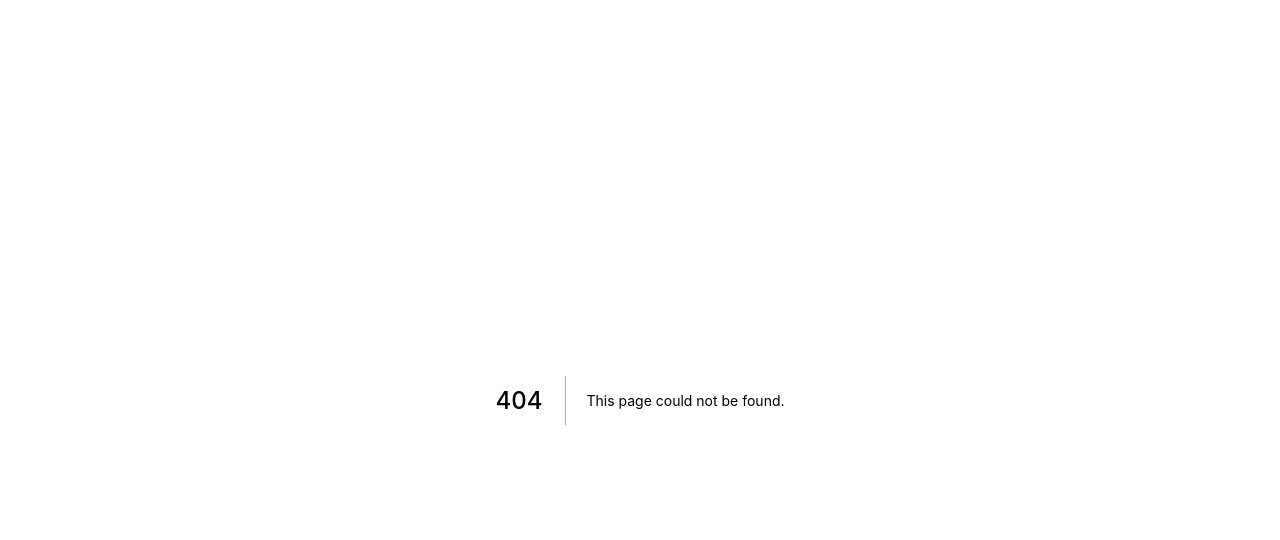
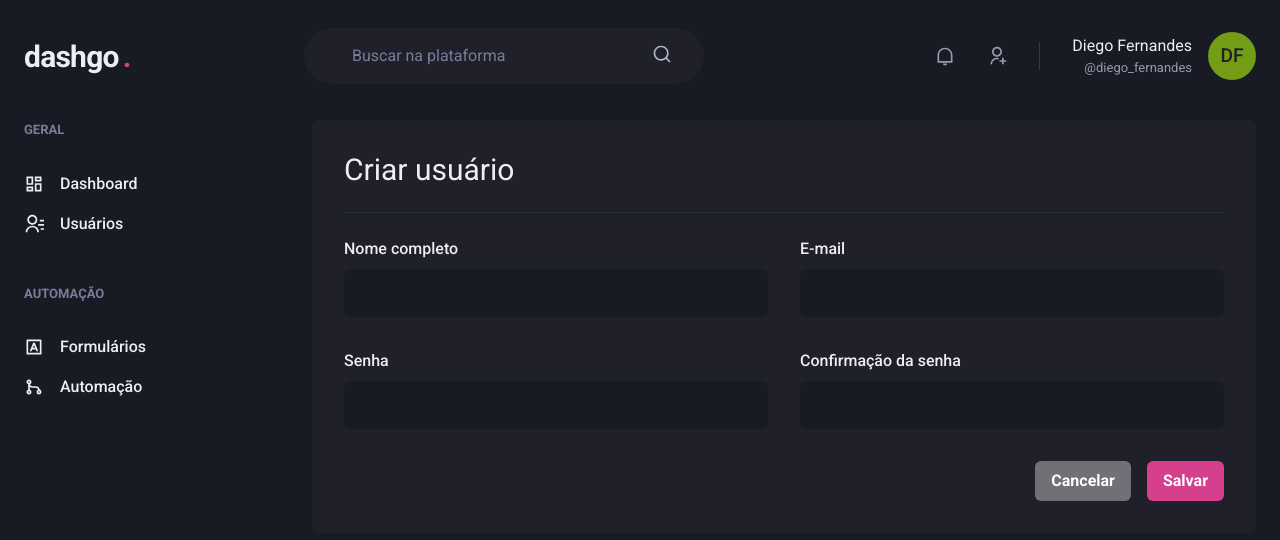
Before and after one commit to natn4y/dashGo, a Next.js app: page /users/create in a window 1280 px wide. Before the commit this address had no page. Shown: the top 540 px of the page. Built offline with nearby package versions, Linux system fonts and the light colour scheme.

Commit message:
Página createUser

```diff
--- /dev/null
+++ b/src/pages/users/create.tsx
@@ -0,0 +1,44 @@
+import { Box, Button, Divider, Flex, Heading, HStack, SimpleGrid, VStack } from "@chakra-ui/react";
+import { Input } from "../../components/Forms/Input";
+import { Header } from "../../components/Header";
+import { Sidebar } from '../../components/Sidebar';
+
+export default function CreateUser() {
+  return (
+    <Box>
+      <Header />
+
+      <Flex w="100%" my="6" maxW={1480} mx="auto" px="6">
+        <Sidebar />
+
+        <Box flex="1" borderRadius={8} bg="gray.800" p="8">
+          <Heading size="lg" fontWeight="normal">
+            Criar usuário
+          </Heading>
+
+          <Divider my="6" borderColor="gray.700" />
+
+          <VStack spacing="8">
+            <SimpleGrid minChildWidth="240px" spacing="8" w="100%">
+              <Input name="name" label="Nome completo" />
+              <Input name="email" type="email" label="E-mail" />
+            </SimpleGrid>
+
+            <SimpleGrid minChildWidth="240px" spacing="8" w="100%">
+              <Input name="password" type="password" label="Senha" />
+              <Input name="password_confirmation" type="password" label="Confirmação da senha" />
+            </SimpleGrid>
+          </VStack>
+
+          <Flex mt="8" justify="flex-end">
+            <HStack spacing="4">
+              <Button colorScheme="whiteAlpha">Cancelar</Button>
+              <Button colorScheme="pink">Salvar</Button>
+            </HStack>
+          </Flex>
+
+        </Box>
+      </Flex>
+    </Box>
+  );
+}
```
